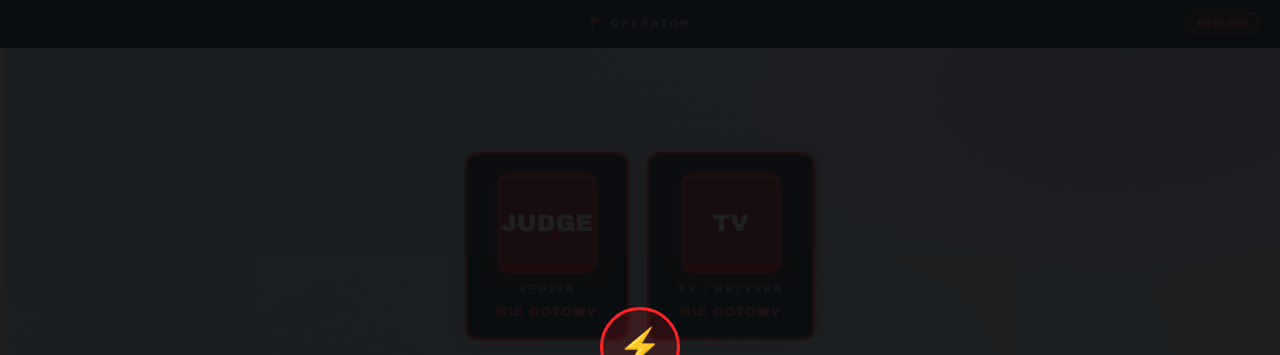
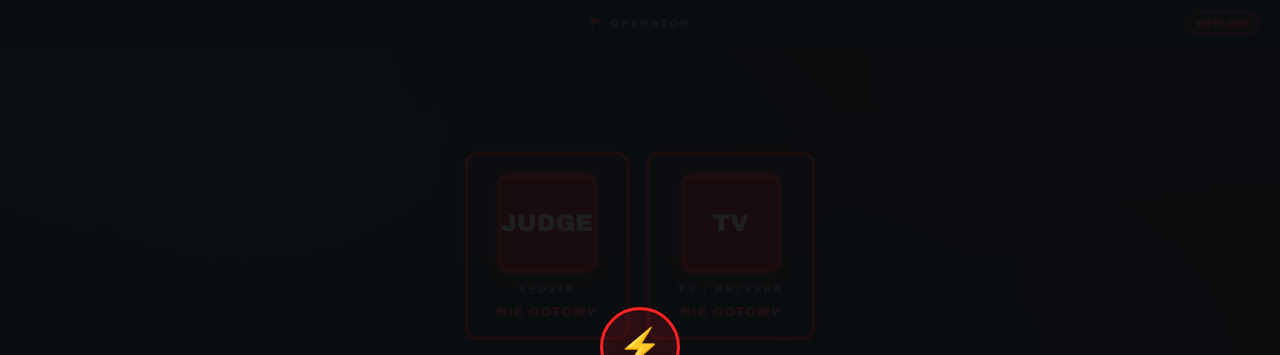
Before and after one commit to SharyKamieN/race-ready, a website: page operator.html in a window 1280 px wide. Shown: the top 355 px of the page. Drawn offline with Linux system fonts and the light colour scheme; no server answers.

Commit message:
Update operator.html

```diff
--- a/operator.html
+++ b/operator.html
@@ -103,6 +103,7 @@
   .powered span { font-size: 9px; font-weight: 700; letter-spacing: 0.2em;
                   text-transform: uppercase; color: #fff; white-space: nowrap; }
   /* ── CSS VARIABLES ── */
+  html { background: #0A0C0F; }
   :root {
     --bg:      #0A0C0F;
     --bg2:     #111418;
@@ -114,8 +115,9 @@
     --green:   #00EE55;
     --red:     #CC1111;
   }
+  body.light { --bg: #D8E4F0; }
+  html:has(body.light) { background: #D8E4F0; }
   body.light {
-    --bg:      #D8E4F0;
     --bg2:     #EDF2FA;
     --bg3:     #FFFFFF;
     --border:  #B0BDD0;
@@ -124,7 +126,7 @@
     --green:   #0AAA44;
     --red:     #CC1111;
   }
-  body { background: var(--bg); color: var(--text); transition: background 0.3s, color 0.3s; }
+  body { background: transparent; color: var(--text); transition: color 0.3s; }
   #flash {
     display:none; position:fixed; inset:0; z-index:10000; pointer-events:none;
     background:rgba(11,187,68,0.5);
@@ -140,37 +142,40 @@
 50%  { opacity: 1.0; transform: scale(1.15); }
     100% { opacity: 0.7; transform: scale(0.95); }
   }
+50%  { transform: translate(-3%, 2%) scale(1.10); opacity: 1.0; }
+    100% { transform: translate(2%, -3%) scale(0.95); opacity: 0.8; }
+  }
   /* ── ANIMATED BACKGROUND ── */
   html { background: #0A0C0F; }
   body { background: transparent !important; }
   body::before {
     content: '';
-    position: fixed; inset: 0; z-index: -1;
+    position: fixed; inset: -20%; z-index: -1;
     background:
-      radial-gradient(ellipse 90% 70% at 15% 15%, rgba(0,200,255,0.22) 0%, transparent 60%),
-      radial-gradient(ellipse 70% 60% at 85% 85%, rgba(0,120,220,0.18) 0%, transparent 55%),
-      radial-gradient(ellipse 60% 50% at 85% 10%, rgba(160,0,255,0.14) 0%, transparent 50%),
-      radial-gradient(ellipse 50% 70% at 10% 90%, rgba(204,17,17,0.14) 0%, transparent 55%);
+      radial-gradient(ellipse 70% 60% at 20% 20%, rgba(0,200,255,0.28) 0%, transparent 55%),
+      radial-gradient(ellipse 60% 55% at 80% 80%, rgba(0,120,220,0.22) 0%, transparent 50%),
+      radial-gradient(ellipse 55% 45% at 80% 10%, rgba(160,0,255,0.18) 0%, transparent 45%),
+      radial-gradient(ellipse 50% 60% at 10% 85%, rgba(180,0,30,0.18)  0%, transparent 50%);
     animation: bgmove 12s ease-in-out infinite alternate;
   }
   body::after {
     content: '';
-    position: fixed; inset: 0; z-index: -1;
+    position: fixed; inset: -20%; z-index: -1;
     background:
-      radial-gradient(ellipse 80% 60% at 55% 45%, rgba(0,200,255,0.10) 0%, transparent 60%),
-      radial-gradient(ellipse 60% 70% at 25% 65%, rgba(0,80,200,0.10) 0%, transparent 50%);
+      radial-gradient(ellipse 70% 55% at 55% 45%, rgba(0,180,255,0.12) 0%, transparent 55%),
+      radial-gradient(ellipse 55% 65% at 25% 65%, rgba(0,60,200,0.12)  0%, transparent 50%);
     animation: bgmove2 18s ease-in-out infinite alternate;
   }
   @keyframes bgmove {
-    0%   { transform: translate(0%,    0%   ) scale(1.0); }
-    33%  { transform: translate(3%,    2%   ) scale(1.05); }
-    66%  { transform: translate(-2%,   3%   ) scale(0.97); }
-    100% { transform: translate(2%,   -2%   ) scale(1.03); }
+    0%   { transform: translate(0%,   0%  ); }
+    33%  { transform: translate(4%,   3%  ); }
+    66%  { transform: translate(-3%,  4%  ); }
+    100% { transform: translate(3%,  -3%  ); }
   }
   @keyframes bgmove2 {
-    0%   { transform: translate(0%,  0%) scale(1.0);  opacity: 0.7; }
-    50%  { transform: translate(-3%, 2%) scale(1.10); opacity: 1.0; }
-    100% { transform: translate(2%, -3%) scale(0.95); opacity: 0.8; }
+    0%   { transform: translate(0%,  0% ); opacity: 0.7; }
+    50%  { transform: translate(-4%, 3% ); opacity: 1.0; }
+    100% { transform: translate(3%, -4% ); opacity: 0.8; }
   }
 </style>
 <!-- v1772868914 -->
```
